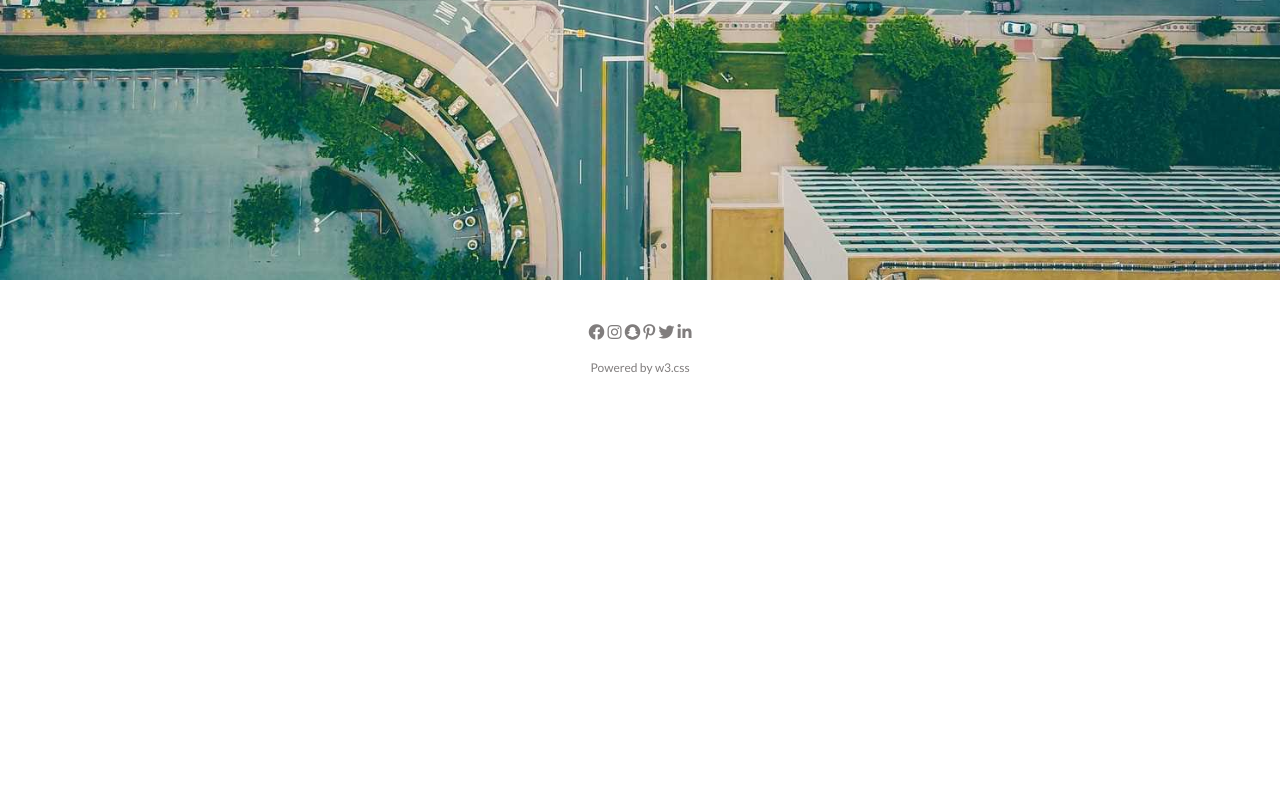
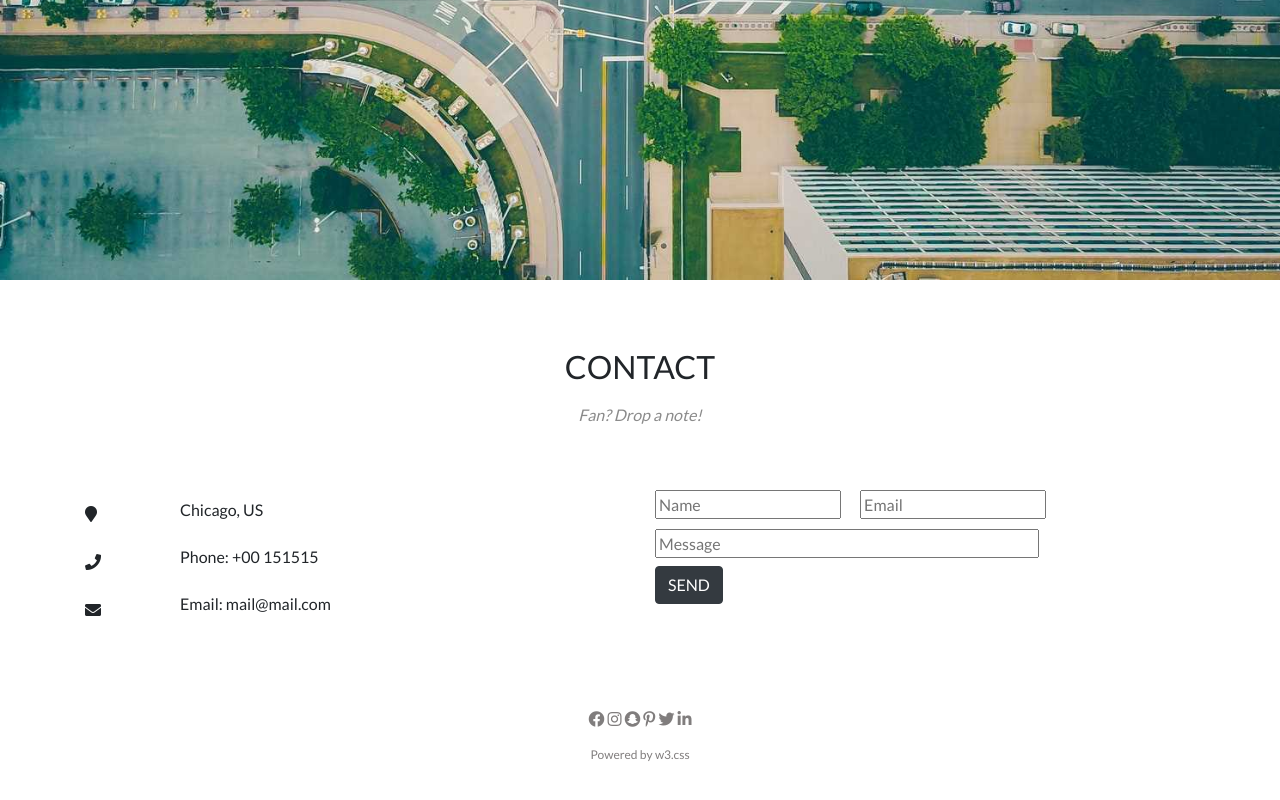
Before and after one commit to ahmedd0/w3school-template-1, a plain HTML site: page index.html in a window 1280 px wide. Shown: the part 2710-3510 px from the top of the page. Drawn offline with nearby package versions, Linux system fonts and the light colour scheme.

Commit message:
Adding the contact Section

```diff
--- a/css/style.css
+++ b/css/style.css
@@ -211,6 +211,17 @@ header .carousel .carousel-item img {
 
     /* ----- End TOUR DATES ----- */
 }
+/*---------------contact-----------------------*/
+
+#message{
+    margin-top: 10px;
+    padding-right: 200px;
+}
+/*---------------contact-----------------------*/
+
+
+
+
 
 /*start footer style*/
 .img-section img {
--- a/index.html
+++ b/index.html
@@ -207,6 +207,39 @@
         <img src="imgs/map.jpg" alt="">
 
     </div>
+     <!------------------------ CONTACT START ---------------------------------->
+ <div class="section">
+    <h2 class="text-center pt-5 pb-2">CONTACT</h2>
+    <p class="text-center" style="color: rgb(139, 139, 139); font-style: italic;">Fan? Drop a note!</p>
+    <div class="container py-5">
+        <div class="row">
+            <div class="col-md-1 ">
+                <div class="div">
+                    <i class="fa fa-map-marker d-block py-3" style="width:30px"></i>
+                    <i class="fa fa-phone d-block py-3" style="width:30px"></i>
+                    <i class="fa fa-envelope d-block py-3" style="width:30px"> </i>
+                </div>
+            </div>
+            <div class="col-md-5 ">
+                <div class="div">
+                 <p class="py-2"> Chicago, US </p>
+                 <p class="py-"> Phone: +00 151515 </p>
+                 <p class="py-2"> Email: mail@mail.com </p>
+
+                </div>
+            </div>
+            <div class="col-md-5 ">
+                <div class="div">
+                    <input class="w3-input w3-border" type="text" placeholder="Name" required="" name="Name">
+                    <input class="w3-input w3-border ml-3" type="text" placeholder="Email" required="" name="Email">
+                    <input class="w3-input w3-border" type="text" placeholder="Message" required="" name="Message" id="message">
+                    <button class="btn btn-dark my-2">SEND</button>
+                </div>
+            </div>
+        </div>
+    </div>
+    </div>
+     <!------------------------ CONTACT END ---------------------------------->
     <!-----------------------start footer ---------------------------------->
     <footer class="footer">
         <i class="fab fa-facebook"></i>
```
